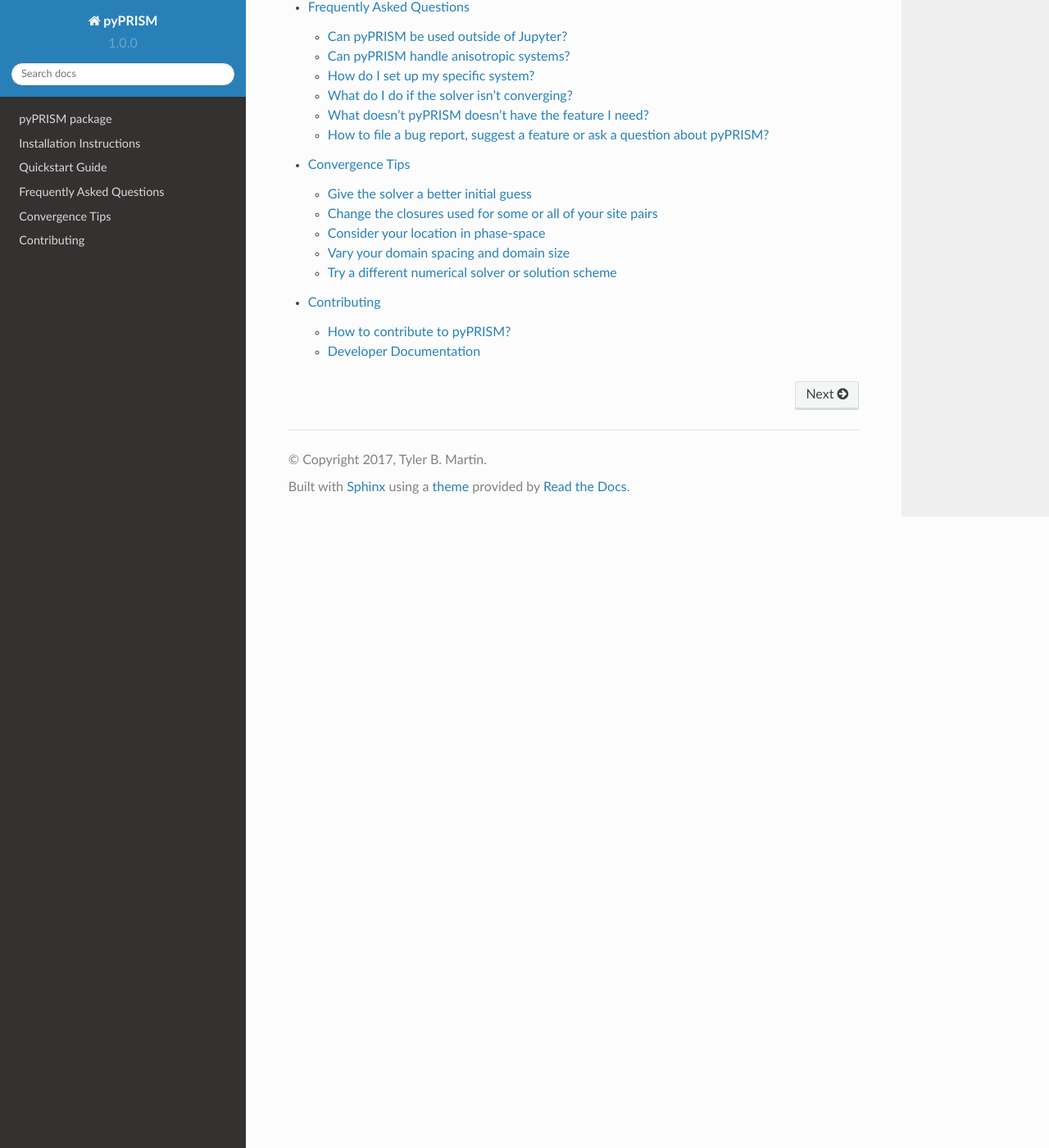
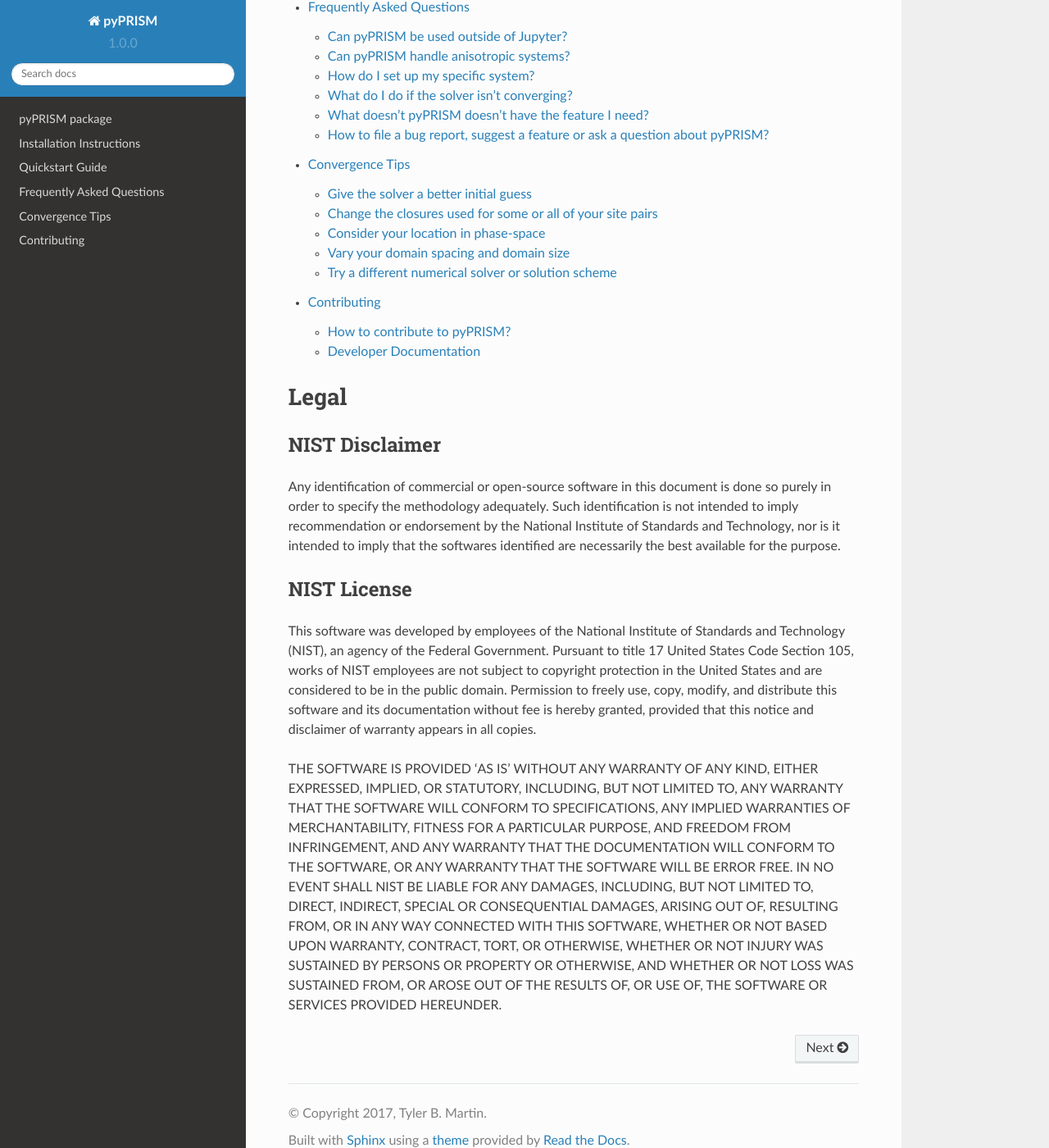
Before and after one commit to usnistgov/pyPRISM, a Sphinx documentation site: the page built from docs/index.rst, in a window 1280 px wide and 1400 px high, scrolled down 2008 px. Shown: the whole window at 82% size. Built offline with Sphinx 7.4.7 and the Read the Docs theme 2.0.0, drawn with Linux system fonts in a browser that asks for light colours; some of the changed text lies outside the part shown.

Commit message:
Documentation Fixes

```diff
--- a/docs/index.rst
+++ b/docs/index.rst
@@ -69,3 +69,38 @@ Contents
    faq
    convergence
    contribute
+
+Legal
+=====
+
+NIST Disclaimer
+---------------
+Any identification of commercial or open-source software in this document is
+done so purely in order to specify the methodology adequately. Such
+identification is not intended to imply recommendation or endorsement by the
+National Institute of Standards and Technology, nor is it intended to imply
+that the softwares identified are necessarily the best available for the
+purpose.
+
+NIST License
+------------
+This software was developed by employees of the National Institute of Standards
+and Technology (NIST), an agency of the Federal Government. Pursuant to title
+17 United States Code Section 105, works of NIST employees are not subject to
+copyright protection in the United States and are considered to be in the
+public domain. Permission to freely use, copy, modify, and distribute this
+software and its documentation without fee is hereby granted, provided that
+this notice and disclaimer of warranty appears in all copies.
+
+THE SOFTWARE IS PROVIDED 'AS IS' WITHOUT ANY WARRANTY OF ANY KIND, EITHER
+EXPRESSED, IMPLIED, OR STATUTORY, INCLUDING, BUT NOT LIMITED TO, ANY WARRANTY
+THAT THE SOFTWARE WILL CONFORM TO SPECIFICATIONS, ANY IMPLIED WARRANTIES OF
+MERCHANTABILITY, FITNESS FOR A PARTICULAR PURPOSE, AND FREEDOM FROM
+INFRINGEMENT, AND ANY WARRANTY THAT THE DOCUMENTATION WILL CONFORM TO THE
+SOFTWARE, OR ANY WARRANTY THAT THE SOFTWARE WILL BE ERROR FREE. IN NO EVENT
+SHALL NIST BE LIABLE FOR ANY DAMAGES, INCLUDING, BUT NOT LIMITED TO, DIRECT,
+INDIRECT, SPECIAL OR CONSEQUENTIAL DAMAGES, ARISING OUT OF, RESULTING FROM, OR
+IN ANY WAY CONNECTED WITH THIS SOFTWARE, WHETHER OR NOT BASED UPON WARRANTY,
+CONTRACT, TORT, OR OTHERWISE, WHETHER OR NOT INJURY WAS SUSTAINED BY PERSONS OR
+PROPERTY OR OTHERWISE, AND WHETHER OR NOT LOSS WAS SUSTAINED FROM, OR AROSE OUT
+OF THE RESULTS OF, OR USE OF, THE SOFTWARE OR SERVICES PROVIDED HEREUNDER.
```
Also changed, not shown: other parts of docs/index.rst (+2 -2 lines), 1 other file.
